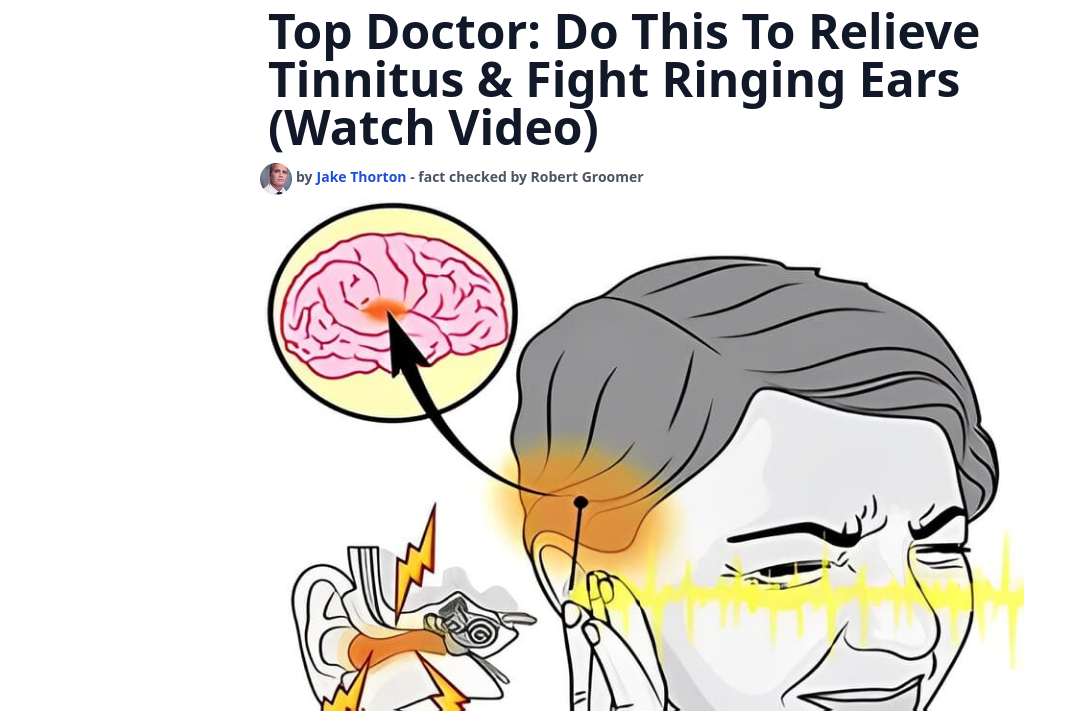
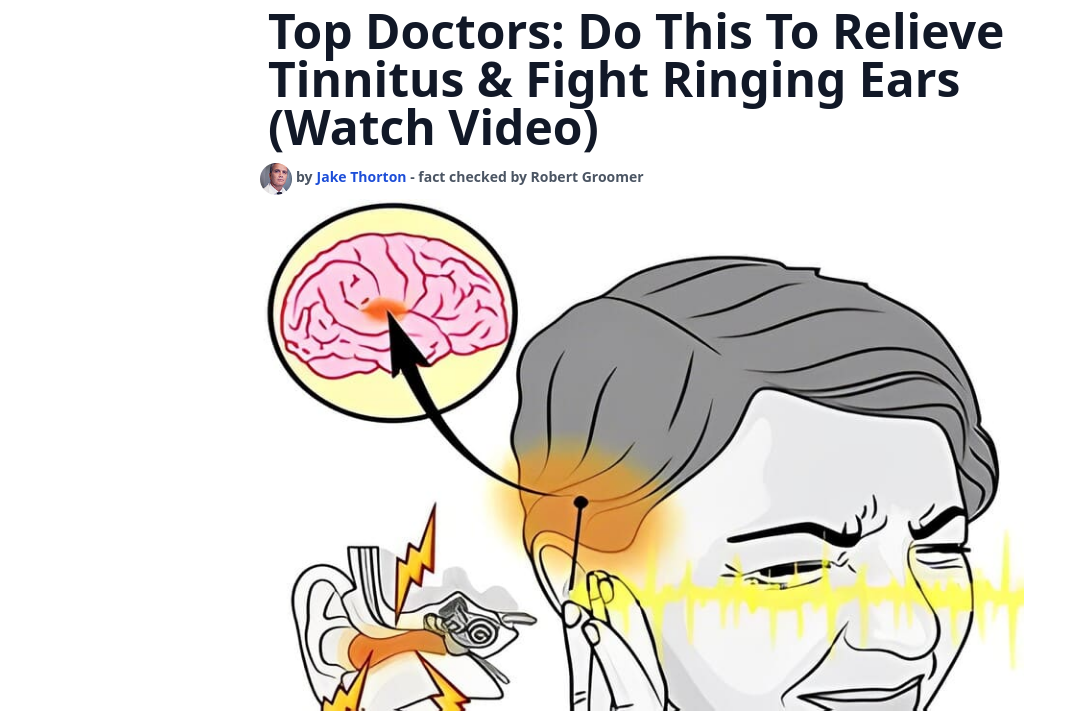
Before and after one commit to burunator/goodlife-24.com, a website: page tt/brain/index.html in a window 1280 px wide. Shown: the part 62-774 px from the top of the page, without its empty margins (0-1071 px from the left). Drawn offline with nearby package versions, Linux system fonts and the light colour scheme.

Commit message:
doctors instead of singular form tt

```diff
--- a/tt/brain/index.html
+++ b/tt/brain/index.html
@@ -79,7 +79,7 @@
     <div class="max-w-screen-md mx-auto mb-3 ">
 
         <h1 class="mx-3 mb-3 text-3xl font-semibold leading-none text-left text-gray-900 sm:font-semibold md:text-5xl">
-            Top Doctor: Do This To Relieve Tinnitus & Fight Ringing Ears (Watch Video) </h1>
+            Top Doctors: Do This To Relieve Tinnitus & Fight Ringing Ears (Watch Video) </h1>
         <!-- Tinnitus Wipes 1% Of Your Memories Every Month (Watch) -->
         </h1>
         <div class="flex mb-1 font-semibold text-gray-600 text-normal sm:text-sm">
```
Also changed, not shown: tt/index.html (+1 -1 lines), tt/mob/index.html (+1 -1 lines).
